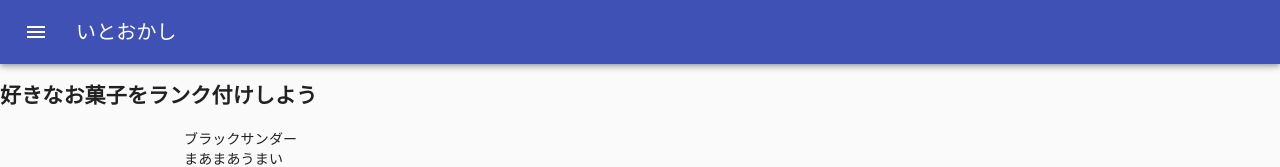
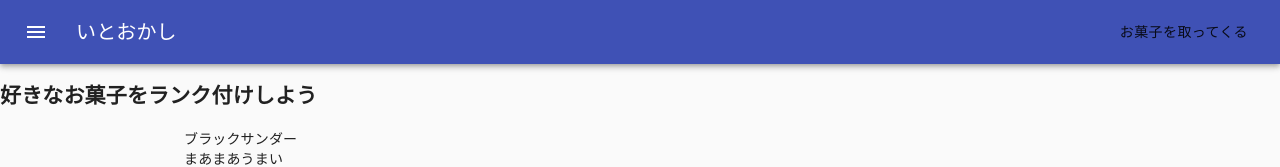
Before and after one commit to Ito-ocashi-review/ior-front, a Next.js app: page / in a window 1280 px wide. Shown: the top 167 px of the page. Built offline with nearby package versions, Linux system fonts and the light colour scheme.

Commit message:
ボタンを追加

```diff
--- a/components/navbar.tsx
+++ b/components/navbar.tsx
@@ -17,6 +17,11 @@ const useStyles = makeStyles(theme => ({
   },
 }));
 
+const getSweet = () => {
+  console.log('sweetを取ってくる');
+  window.location.href('"http://localhost:8000/api/sweets/5ce4f06355e6136cf623a2ab"');
+};
+
 const MenuAppBar:React.FC = () => {
   const classes = useStyles();
 
@@ -29,6 +34,9 @@ const MenuAppBar:React.FC = () => {
         <Typography variant="h6" className={classes.title}>
           いとおかし
         </Typography>
+        <Button onClick={getSweet}>
+          お菓子を取ってくる
+        </Button>
       </Toolbar>
     </AppBar>
   );
```
